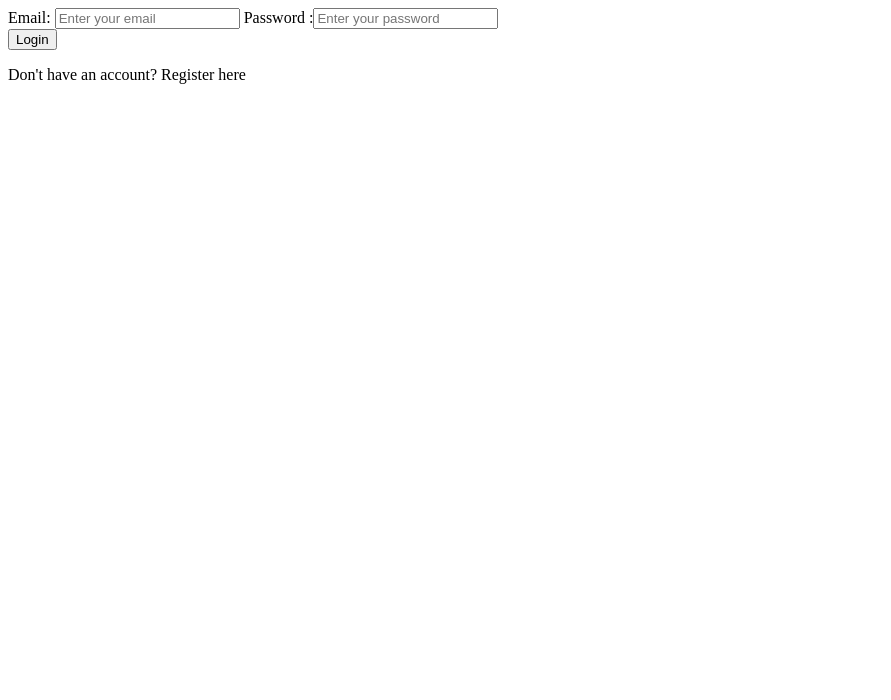
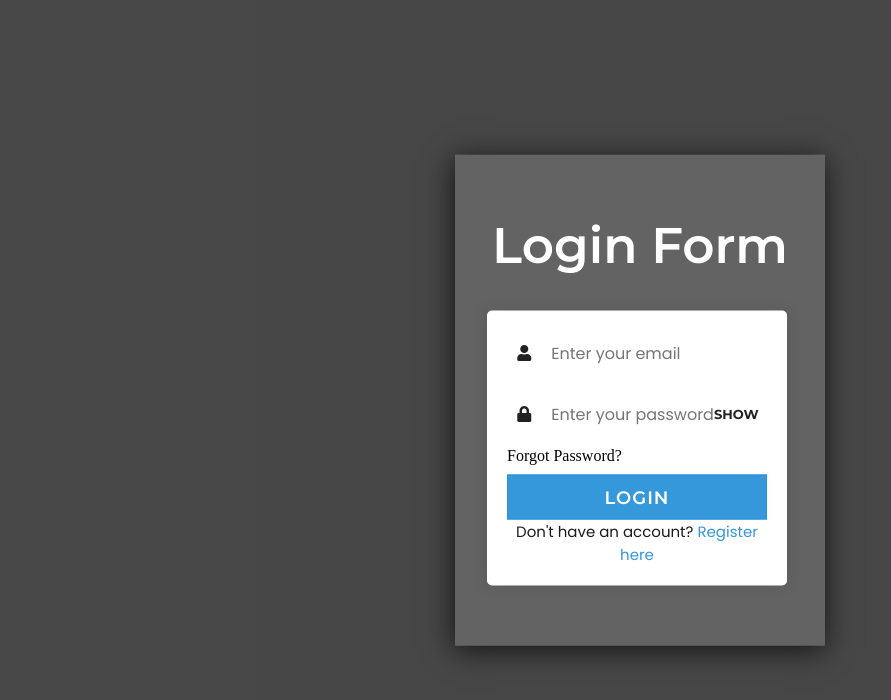
Before and after one commit to Graduation-project-RBK/Restaurant-Owner-, a React (Vite) app in the folder owner-dashboard/: page /Login in a window 1280 px wide. Shown: the top 700 px of the page, without its empty margins (0-891 px from the left). Built offline with nearby package versions, Linux system fonts and the light colour scheme.

Commit message:
styling pages

```diff
--- a/owner-dashboard/index.html
+++ b/owner-dashboard/index.html
@@ -4,6 +4,7 @@
 <head>
   <meta charset="UTF-8" />
   <link rel="icon" type="image/svg+xml" href="/vite.svg" />
+  <link rel="stylesheet" href="https://cdnjs.cloudflare.com/ajax/libs/font-awesome/5.15.3/css/all.min.css" />
   <meta name="viewport" content="width=device-width, initial-scale=1.0" />
   <title>Your Dashboard</title>
 </head>
--- a/owner-dashboard/src/components/login/Login.jsx
+++ b/owner-dashboard/src/components/login/Login.jsx
@@ -1,10 +1,16 @@
 import React, { useState } from 'react';
-import { Link, useNavigate } from "react-router-dom";
+import { useNavigate } from "react-router-dom";
 import axios from "axios";
+import "./login.css"
 
 function Login() {
     const [inputs, setInputs] = useState({});
+    const [passwordVisible, setPasswordVisible] = useState(false);
     const navigate = useNavigate();
+
+    const togglePasswordVisibility = () => {
+        setPasswordVisible(!passwordVisible);
+    };
 
     const handleChange = (e) => {
         e.preventDefault()
@@ -15,35 +21,54 @@ function Login() {
     };
     const handleSubmit = async (e) => {
         e.preventDefault();
-        try {
-            const { data } = await axios.post("http://localhost:3000/", inputs);
-            console.log("user added successfully", data)
-            navigate("/Login")
-        } catch (error) {
-            console.log(error)
-        }
+        // try {
+        //     const { data } = await axios.post("http://localhost:3000/", inputs);
+        //     console.log("user added successfully", data)
+        //     navigate("/Login")
+        // } catch (error) {
+        //     console.log(error)
+        // }
     }
     return (
+        <div className="bg-img">
+            <div className="content">
+                <header>Login Form</header>
                 <form>
-            <label htmlFor="email"> Email: </label>
+                    <div className="field">
+                        <span className="fa fa-user"></span>
+                        <label htmlFor="email"></label>
                         <input
                             type="email"
                             name="email"
                             onChange={handleChange}
                             placeholder="Enter your email" />
-            <label htmlFor="password"> Password :</label>
+                    </div>
+                    <div className="field space">
+                        <span className="fa fa-lock"></span>
+                        <label htmlFor="password"></label>
                         <input
-                type="password"
+                            className="pass-key"
+                            type={passwordVisible ? 'text' : 'password'}
                             name="password"
                             onChange={handleChange}
-                placeholder="Enter your password" />
-            <div>
-                <button type="submit" onClick={handleSubmit}> Login </button>
+                            placeholder="Enter your password"
+                        />
+                        <span className="show" onClick={togglePasswordVisibility}>
+                            {passwordVisible ? 'HIDE' : 'SHOW'}
+                        </span>
                     </div>
-            <p>
+                    <div className="pass">
+                        <span>Forgot Password?</span>
+                    </div>
+                    <div className="field">
+                        <input type="submit" onSubmit={handleSubmit} value="LOGIN" />
+                    </div>
+                    <div className="signup">
                         Don't have an account? <span onClick={() => navigate("/Signup")}>Register here</span>
-            </p>
+                    </div>
                 </form>
+            </div >
+        </div >
     )
 }
 
--- a/owner-dashboard/src/components/login/login.css
+++ b/owner-dashboard/src/components/login/login.css
@@ -0,0 +1,116 @@
+@import url("https://fonts.googleapis.com/css?family=Montserrat:400,500,600,700|Poppins:400,500&display=swap");
+* {
+  margin: 0;
+  padding: 0;
+  box-sizing: border-box;
+  user-select: none;
+}
+.bg-img {
+  background: url("../../assets/images/");
+  height: 100vh;
+  background-size: cover;
+  background-position: center;
+}
+.bg-img:after {
+  position: absolute;
+  content: "";
+  top: 0;
+  left: 0;
+  height: 100%;
+  width: 100%;
+  background: rgba(0, 0, 0, 0.7);
+}
+.content {
+  position: absolute;
+  top: 50%;
+  left: 50%;
+  z-index: 999;
+  text-align: center;
+  padding: 60px 32px;
+  width: 370px;
+  transform: translate(-50%, -50%);
+  background: rgba(255, 255, 255, 0.151);
+  box-shadow: -1px 4px 28px 0px rgba(0, 0, 0, 0.75);
+}
+.content header {
+  color: white;
+  font-size: 50px;
+  font-weight: 600;
+  margin: 0 0 35px 0;
+  font-family: "Montserrat", sans-serif;
+}
+.field {
+  position: relative;
+  height: 45px;
+  width: 100%;
+  display: flex;
+  background: rgba(255, 255, 255, 0.94);
+}
+.field span {
+  color: #222;
+  width: 40px;
+  line-height: 45px;
+}
+.field input {
+  height: 100%;
+  width: 100%;
+  background: transparent;
+  border: none;
+  outline: none;
+  color: #222;
+  font-size: 16px;
+  font-family: "Poppins", sans-serif;
+}
+.space {
+  margin-top: 16px;
+}
+.show {
+  position: absolute;
+  right: 13px;
+  font-size: 13px;
+  font-weight: 700;
+  color: #222;
+  display: none;
+  cursor: pointer;
+  font-family: "Montserrat", sans-serif;
+}
+.pass-key:valid ~ .show {
+  display: block;
+}
+.pass {
+  text-align: left;
+  margin: 10px 0;
+}
+.pass a {
+  color: white;
+  text-decoration: none;
+  font-family: "Poppins", sans-serif;
+}
+.pass:hover a {
+  text-decoration: underline;
+}
+.field input[type="submit"] {
+  background: #3498db;
+  border: 1px solid #2691d9;
+  color: white;
+  font-size: 18px;
+  letter-spacing: 1px;
+  font-weight: 600;
+  cursor: pointer;
+  font-family: "Montserrat", sans-serif;
+}
+.field input[type="submit"]:hover {
+  background: #2691d9;
+}
+.signup {
+  font-size: 15px;
+  color: rgb(27, 26, 26);
+  font-family: "Poppins", sans-serif;
+}
+.signup span {
+  color: #3498db;
+  text-decoration: none;
+}
+.signup span:hover {
+  text-decoration: underline;
+}
--- a/owner-dashboard/src/components/signup/Signup.jsx
+++ b/owner-dashboard/src/components/signup/Signup.jsx
@@ -1,7 +1,7 @@
 import React, { useState } from 'react';
-import { Link, useNavigate } from "react-router-dom";
+import { useNavigate } from "react-router-dom";
 import axios from "axios";
-
+import "./signup.css"
 function Signup() {
     const [inputs, setInputs] = useState({});
     const navigate = useNavigate()
@@ -14,15 +14,16 @@ function Signup() {
     };
     const handleSubmit = async (e) => {
         e.preventDefault();
-        try {
-            const { data } = await axios.post("http://localhost:3000/", inputs);
-            console.log("user added successfully", data)
-            navigate("/Login")
-        } catch (error) {
-            console.log(error)
-        }
+        // try {
+        //     const { data } = await axios.post("http://localhost:3000/", inputs);
+        //     console.log("user added successfully", data)
+        //     navigate("/Login")
+        // } catch (error) {
+        //     console.log(error)
+        // }
     }
     return (
+
         <form>
             <label htmlFor="firstName"> First Name: </label>
             <input
--- a/owner-dashboard/src/components/signup/signup.css
+++ b/owner-dashboard/src/components/signup/signup.css
@@ -0,0 +1,39 @@
+body {
+  display: flex;
+  justify-content: center;
+  align-items: center;
+  min-height: 100vh;
+  background-color: #f0f0f0;
+}
+
+form {
+  display: flex;
+  flex-direction: column;
+  width: 300px;
+  background-color: white;
+  padding: 20px;
+  border-radius: 5px;
+  box-shadow: 0px 0px 15px rgba(0, 0, 0, 0.1);
+}
+
+input[type="text"],
+input[type="email"],
+input[type="password"] {
+  margin-bottom: 10px;
+  padding: 10px;
+  border: 1px solid #ccc;
+  border-radius: 3px;
+}
+
+button {
+  padding: 10px;
+  background-color: #007bff;
+  color: #fff;
+  border: none;
+  border-radius: 3px;
+  cursor: pointer;
+}
+
+button:hover {
+  background-color: #0056b3;
+}
```
Also changed, not shown: owner-dashboard/src/assets/images/background.jpg (added). Lines whose indentation alone changed are shown as unchanged.
